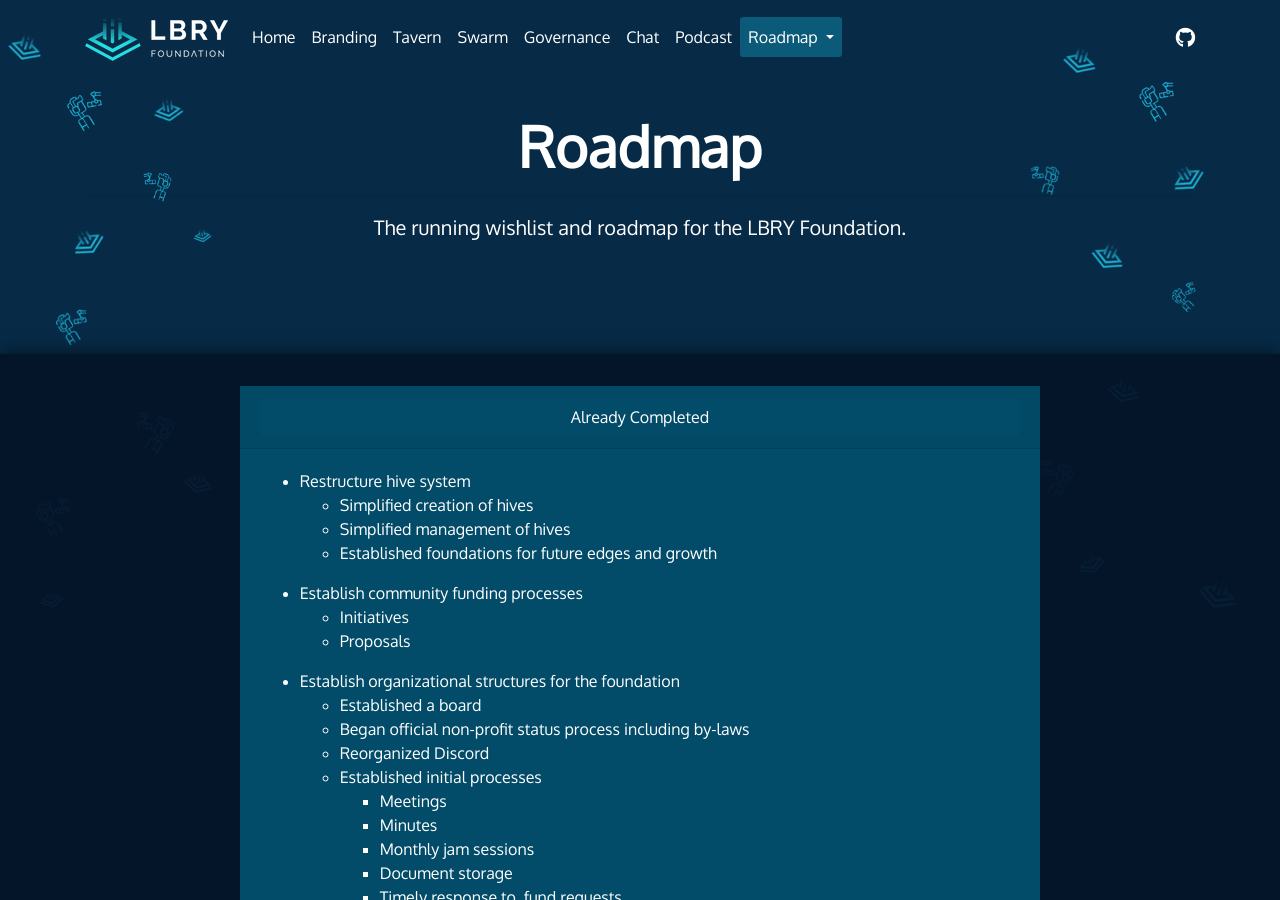
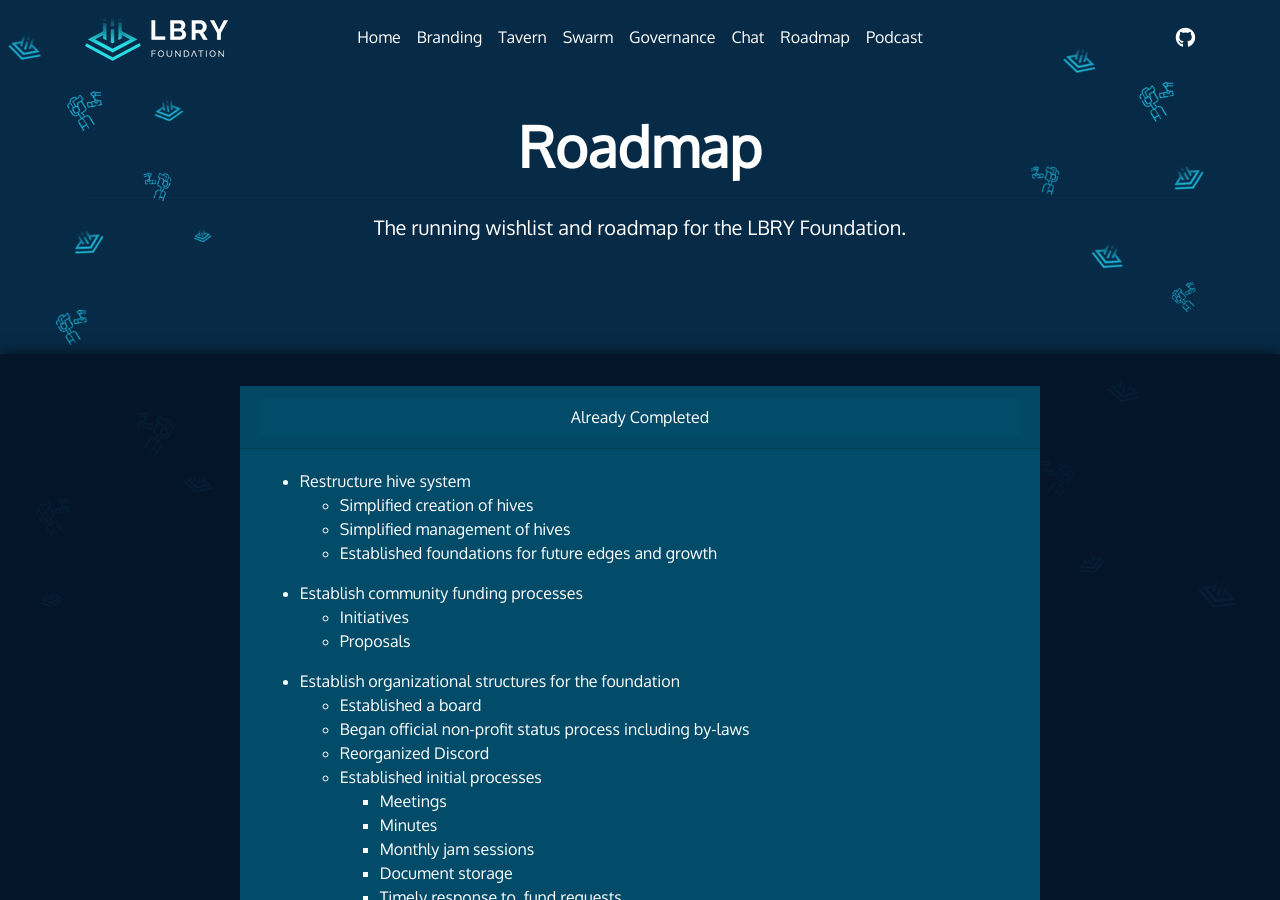
Before and after one commit to LBRYFoundation/lbryorg, a Jekyll site: the page roadmap/index.html, which Jekyll copies as it is, in a window 1280 px wide and 900 px high. Built offline with Jekyll 4.4.1, drawn with Linux system fonts in a browser that asks for light colours.

Commit message:
Feat : Replaced Navbar without any manual assignment
Before navbar required manual input in code for many functions which was not possible to integrate with jekyll

```diff
--- a/roadmap/index.html
+++ b/roadmap/index.html
@@ -22,39 +22,32 @@
 
 <body id="roadmap" data-spy="scroll" data-target=".navbar" data-offset="100">
   <!-- navbar -->
-  <nav class="navbar navbar-expand-lg navbar-dark lbry-dark nav-transparent fixed-top">
+  <nav class="navbar navbar-expand-lg navbar-dark lbry-dark nav-transparent fixed-top ">
     <div class="container">
-      <span class="navbar-brand order-1 mr-0"><a href="https://github.com/LBRYians/lbry-org-new/tree/master/roadmap" target="_blank" style="color: #FFFFFF;"><i class="fab fa-github"></i></a></span>
-      <button class="navbar-toggler" type="button" data-toggle="collapse" data-target="#navbarNavAltMarkup" aria-controls="navbarNavAltMarkup" aria-expanded="false" aria-label="Toggle navigation">
-        <span class="navbar-toggler-icon"></span>
-      </button>
+      <!--Github Logo on Right-->
+      <span class="navbar-brand order-1 mr-0">
+        <a href="https://github.com/LBRYians/lbry-org-new/" target="_blank" style="color: #FFFFFF;"><i class="fab fa-github"></i>
+        </a>
+      </span>
+      <!--Github Logo on Right-->
+      <!--Foundation Logo-->
     <a class="navbar-brand" href="../">
       <img src="../img/logo.png"  alt="lbry-foundation-logo">
     </a>
-      <div class="collapse navbar-collapse" id="navbarNavAltMarkup">
-        <div class="navbar-nav">
+    <!--Foundation Logo-->
+    <!--Navbar Menu links-->
+      <div class="navbar-nav navbar-center">
         <a class="nav-item nav-link" href="../">Home</a>
         <a class="nav-item nav-link" href="../branding/">Branding</a>
-          <a class="nav-item nav-link" href="../tavern/">Tavern</a>
-          <a class="nav-item nav-link" href="../swarm/">Swarm</a>
+        <a class="nav-item nav-link" href="/tavern/">Tavern</a>
+        <a class="nav-item nav-link" href="/swarm/">Swarm</a>
         <a class="nav-item nav-link" href="../governance/">Governance</a>
-          <a class="nav-item nav-link" href="../chat/">Chat</a>
+        <a class="nav-item nav-link" href="/chat/">Chat</a>
+        <a class="nav-item nav-link" href="../roadmap/">Roadmap</a>
         <a class="nav-item nav-link" href="../podcast/">Podcast</a>
-          <li class="nav-item dropdown">
-            <a class="nav-link dropdown-toggle active" href="#" id="navbarDropdown" role="button" data-toggle="dropdown" aria-haspopup="true" aria-expanded="false">
-              Roadmap
-            </a>
-            <div class="dropdown-menu" aria-labelledby="navbarDropdown">
-              <a class="dropdown-item" href="#roadmap">Roadmap<span class="sr-only">(current)</span></a>
-              <div class="dropdown-divider"></div>
-              <a class="dropdown-item" href="#completed">Already Completed</a>
-              <a class="dropdown-item" href="#administrative_challenges">Administrative Challenges</a>
-              <a class="dropdown-item" href="#technical_challenges">Technical Challenges</a>
-              <a class="dropdown-item" href="#marketing_challenges">Marketing and Outreach Challenges</a>
       </div>
-          </li>
-        </div>
-      </div>
+      <!--Navbar Menu links-->
+
     </div>
   </nav>
   <!-- /navbar -->
```
Lines whose indentation alone changed are shown as unchanged.
